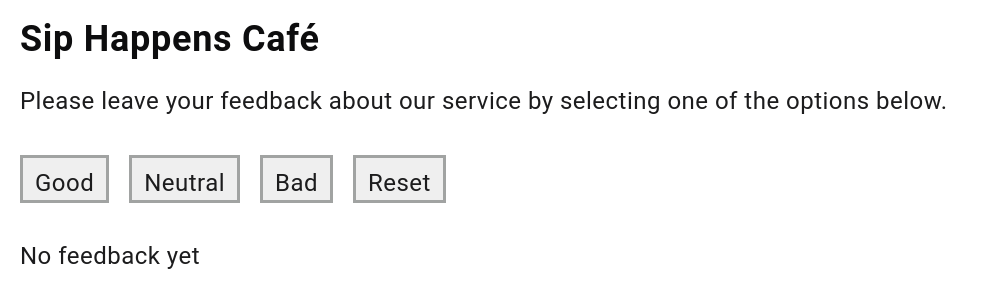
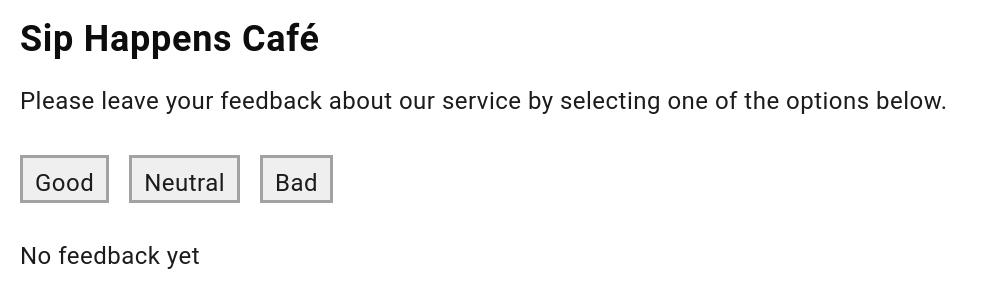
Before and after one commit to OlhaMasl/goit-react-hw-02, a React (Vite) app: page / in a window 1280 px wide. Shown: the top 308 px of the page, without its empty margins (0-988 px from the left). Built offline with nearby package versions, Linux system fonts and the light colour scheme.

Commit message:
add localStorage

```diff
--- a/src/components/App.jsx
+++ b/src/components/App.jsx
@@ -1,4 +1,4 @@
-import { useState } from "react";
+import { useEffect, useState } from "react";
 import "../index.css"
 import Description from "./Description/Description";
 import Feedback from "./Feedback/Feedback";
@@ -7,23 +7,33 @@ import Notification from "./Notification/Notification";
 
 
 const App = () => {
-  const [feedbackList, setFeedbackList] = useState({
-  good: 0,
-	neutral: 0,
-	bad: 0
+  const [feedbackList, setFeedbackList] = useState(() => {
+    const savedFeedbacks = JSON.parse(window.localStorage.getItem("feedbacks"));
+    if (savedFeedbacks) {
+      return savedFeedbacks;
+    }
+    return {
+      good: 0,
+      neutral: 0,
+      bad: 0
+    }
   })
 
   const totalFeedback = feedbackList.good + feedbackList.neutral + feedbackList.bad;
 
   const updateFeedback = feedbackType => {
     setFeedbackList( prev => ({...prev, [feedbackType]:prev[feedbackType]+1}))
-   };
+  };
+
+  useEffect(() => {
+    window.localStorage.setItem("feedbacks", JSON.stringify(feedbackList))
+  }, [feedbackList]);
 
     return (
       <>
         <Description />
-        <Option fn={updateFeedback} />
-        { totalFeedback > 0 ? <Feedback good={feedbackList.good} neutral={feedbackList.neutral} bad={feedbackList.bad}/> : <Notification/> }
+        <Option fn={updateFeedback} total={totalFeedback} />
+        {totalFeedback > 0 ? <Feedback good={feedbackList.good} neutral={feedbackList.neutral} bad={feedbackList.bad} total={totalFeedback} /> : <Notification/> }
     </>
   );
 };
--- a/src/components/Feedback/Feedback.jsx
+++ b/src/components/Feedback/Feedback.jsx
@@ -1,16 +1,14 @@
 import s from "./Feedback.module.css";
 
-const Feedback = ({good, neutral, bad}) => {
-
-   const totalFeedback = good + neutral + bad;
+const Feedback = ({good, neutral, bad, total}) => {
 
     return (
         <div className={s.container}>
             <p className={s.feedback}>Good: { good}</p>
             <p className={s.feedback}>Neutral: { neutral}</p>
             <p className={s.feedback}>Bad: { bad}</p>
-            <p className={s.feedback}>Total: { totalFeedback }</p>
-            <p className={s.feedback}>Positive: {totalFeedback === 0 ? 0 : Math.round((good / totalFeedback) * 100)}%</p>
+            <p className={s.feedback}>Total: { total }</p>
+            <p className={s.feedback}>Positive: { Math.round((good / total) * 100)}%</p>
         </div>
     );
 };
--- a/src/components/Option/Option.jsx
+++ b/src/components/Option/Option.jsx
@@ -1,13 +1,13 @@
 import s from "./Optiom.module.css";
 
-const Option = ({ fn }) => {
+const Option = ({ fn, total }) => {
 
     return (
         <div className={ s.container}>
             <button onClick={() => fn("good")} type="button" className={s.optionBtn}>Good</button>
             <button onClick={() => fn("neutral")} type="button" className={s.optionBtn}>Neutral</button>
             <button onClick={() => fn("bad")} type="button" className={s.optionBtn}>Bad</button>
-            <button  type="button" className={s.optionBtn}>Reset</button>
+            {total > 0 && <button type="button" className={s.optionBtn}>Reset</button>}
         </div>
     );
 };
```
